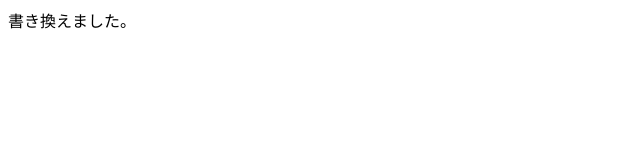
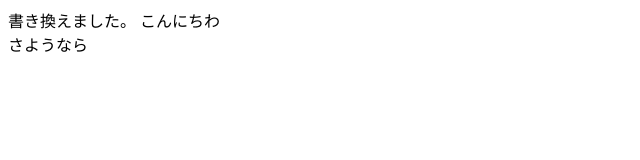
Before and after one commit to syofuruya221205145/4-21-test, a plain HTML site: page index.html in a window 1280 px wide. Shown: the whole page, without its empty margins (0-640 px from the left). Drawn offline with Linux system fonts and the light colour scheme.

Commit message:
Update index.html

```diff
--- a/index.html
+++ b/index.html
@@ -6,5 +6,6 @@
   </head>
   <body>
     書き換えました。
+    こんにちわ<br>さようなら
   </body>
 </html>
```
